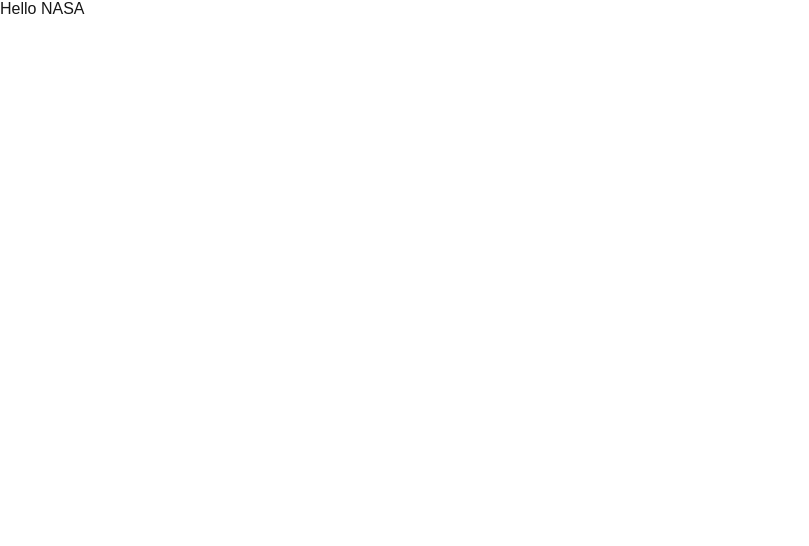
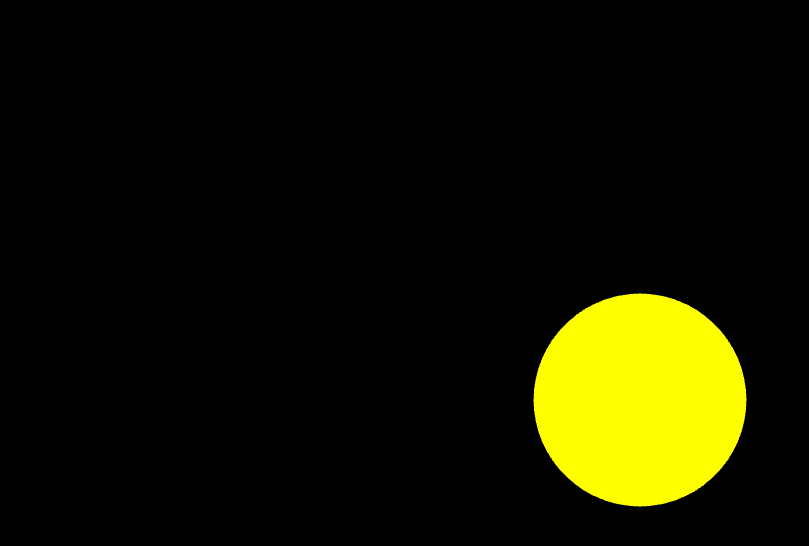
Before and after one commit to ShaheenJawadi/Celestial-Navigator, a Next.js app: page / in a window 1280 px wide. Shown: the top 546 px of the page, without its empty margins (0-809 px from the left). Built offline with nearby package versions, Linux system fonts and the light colour scheme.

Commit message:
Refactor page component and add dynamic import for Orrery component

```diff
--- a/src/app/page.tsx
+++ b/src/app/page.tsx
@@ -1,11 +1,14 @@
+ "use client";
+import styles from "./page.module.css";
+import dynamic from 'next/dynamic';
 
-import styles from "./page.module.css";
+const Orrery = dynamic(() => import('../components/main'), { ssr: false });
+
 
 export default function Home() {
   return (
     <div  >
-      Hello NASA
-
+      <Orrery />
     </div>
   );
 }
```
